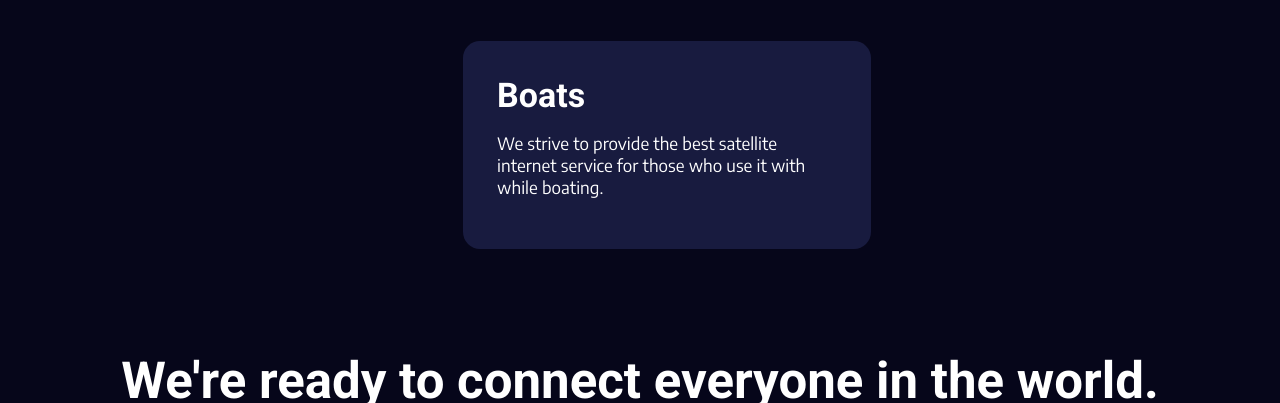
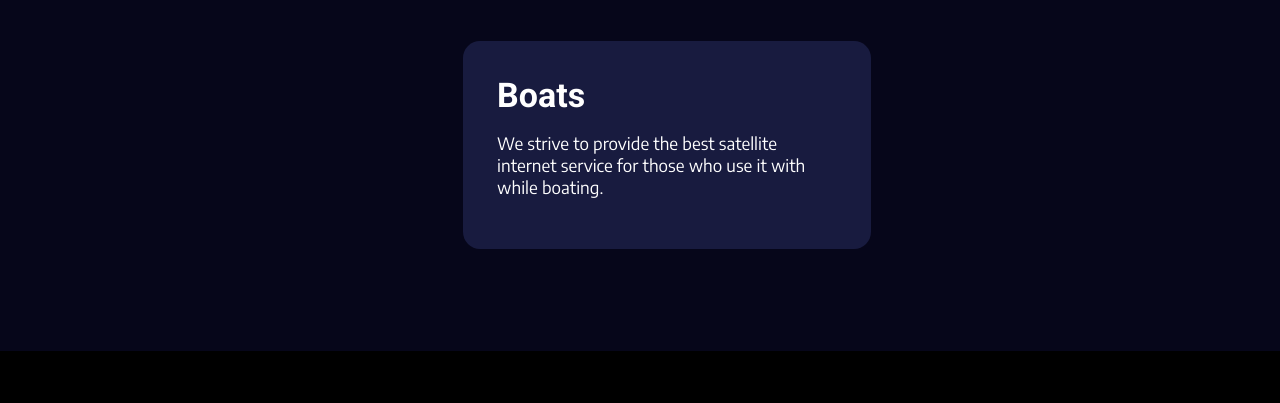
Before and after one commit to locwa/Website-Project, a plain HTML site: page html/aboutus.html in a window 1280 px wide. Shown: the part 1467-1870 px from the top of the page. Drawn offline with Linux system fonts and the light colour scheme; a web font is replaced by a local one.

Commit message:
removed stats

```diff
--- a/html/aboutus.html
+++ b/html/aboutus.html
@@ -65,9 +65,6 @@
                 </div>
             </div>
         </div>
-        <div class="stats">
-            <h2 class="big text-center roboto">We're ready to connect everyone in the world.</h2>
-        </div>
     </main>
     <footer>
         <div class="footer-info">
```
